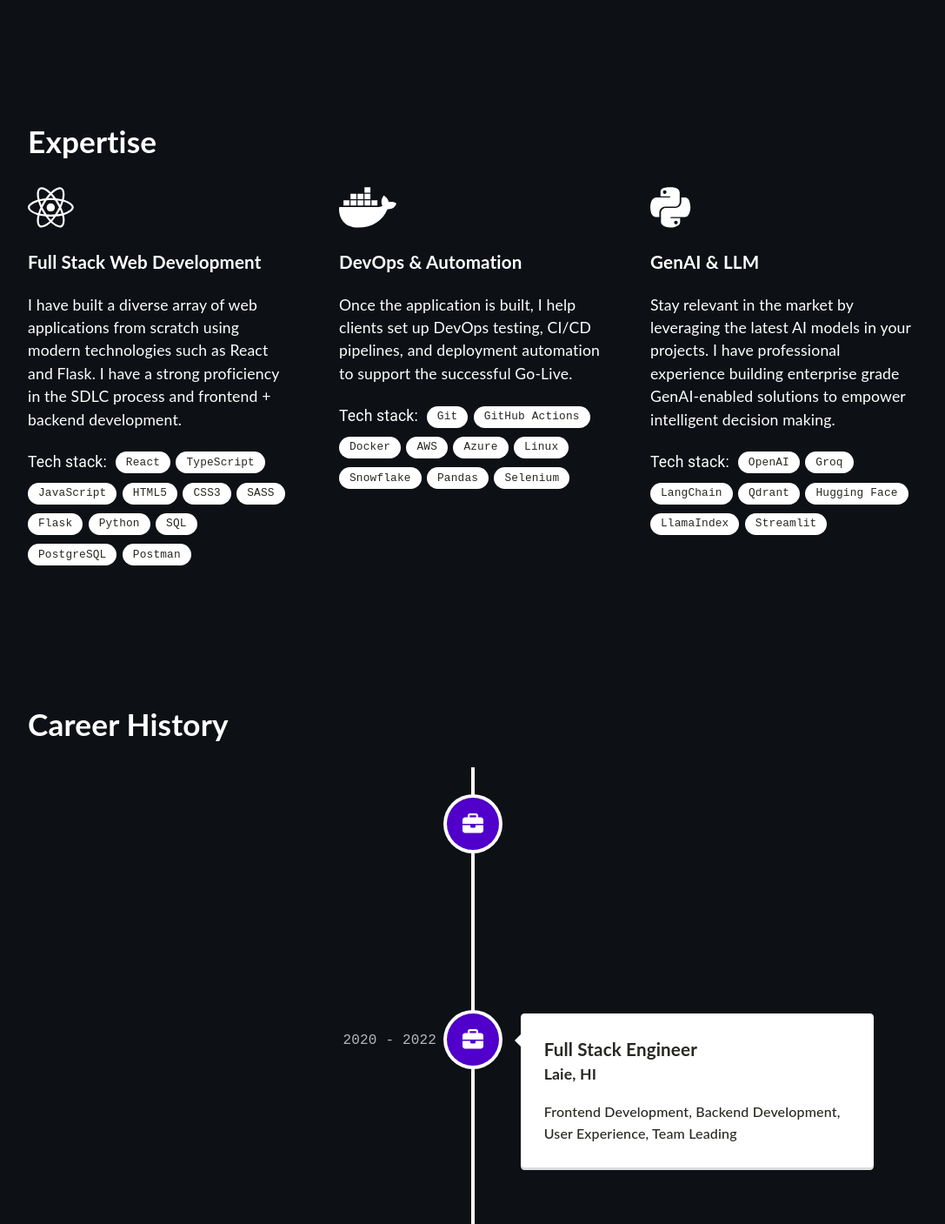
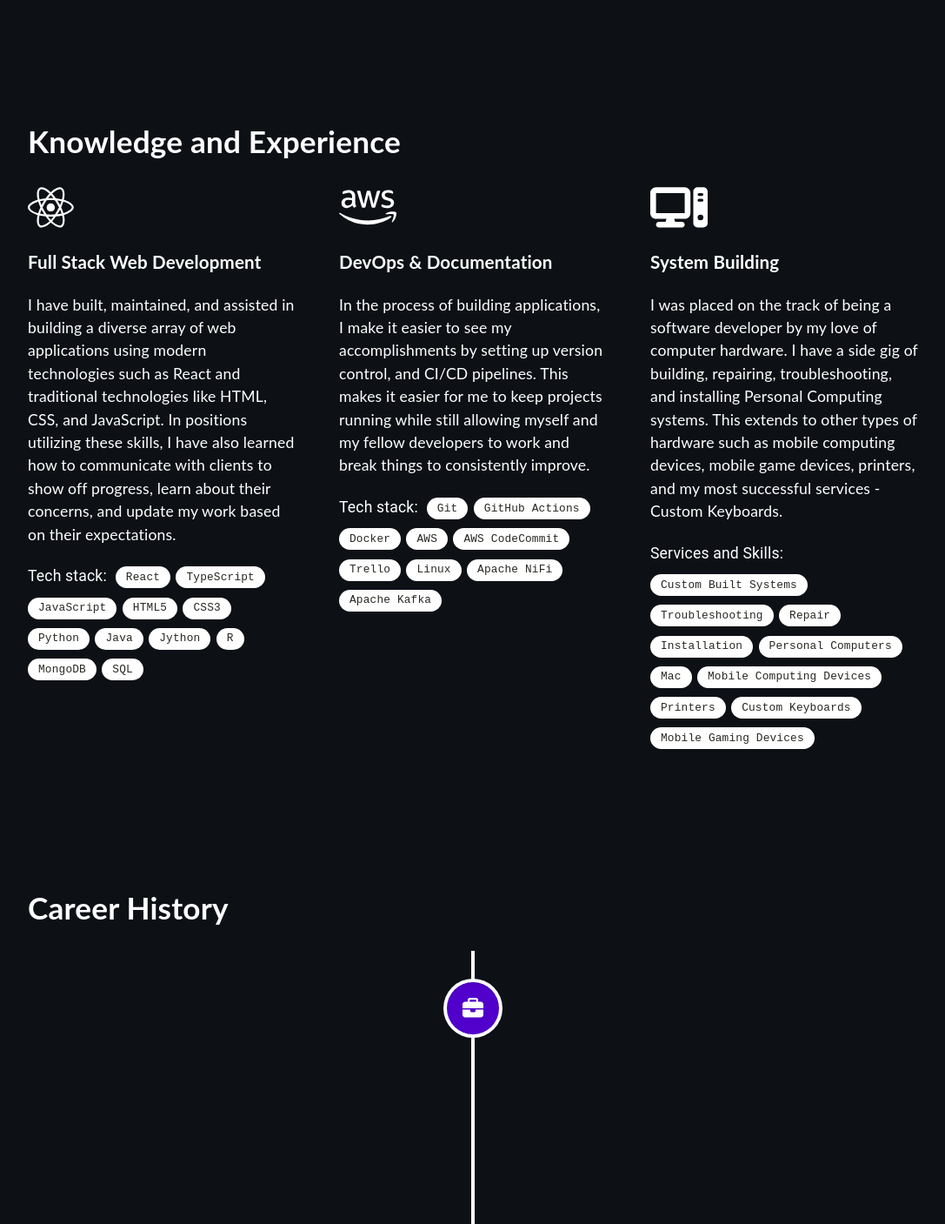
Before and after one commit to emm-henkel/react-portfolio-update, a React (Create React App) app: page / in a window 1280 px wide. Shown: the part 780-2187 px from the top of the page at 87% size, without its empty margins (96-1183 px from the left). Built offline with nearby package versions, Linux system fonts and the light colour scheme.

Commit message:
updated Expertise and Timeline to be more specific about skills and accomplishments respectively

```diff
--- a/src/components/Expertise.tsx
+++ b/src/components/Expertise.tsx
@@ -1,9 +1,10 @@
 import React from "react";
 import '@fortawesome/free-regular-svg-icons'
 import { FontAwesomeIcon } from '@fortawesome/react-fontawesome';
-import { faReact, faDocker, faPython } from '@fortawesome/free-brands-svg-icons';
+import { faReact, faAws} from '@fortawesome/free-brands-svg-icons';
 import Chip from '@mui/material/Chip';
 import '../assets/styles/Expertise.scss';
+import { faComputer } from "@fortawesome/free-solid-svg-icons";
 
 const labelsFirst = [
     "React",
@@ -11,12 +12,13 @@ const labelsFirst = [
     "JavaScript",
     "HTML5",
     "CSS3",
-    "SASS",
-    "Flask",
     "Python",
+    "Java",
+    "Jython",
+    "R",
+    "MongoDB",
     "SQL",
-    "PostgreSQL",
-    "Postman"
+
 ];
 
 const labelsSecond = [
@@ -24,33 +26,36 @@ const labelsSecond = [
     "GitHub Actions",
     "Docker",
     "AWS",
-    "Azure",
+    "AWS CodeCommit",
+    "Trello",
     "Linux",
-    "Snowflake",
-    "Pandas",
-    "Selenium",
+    "Apache NiFi",
+    "Apache Kafka"
 ];
 
 const labelsThird = [
-    "OpenAI",
-    "Groq",
-    "LangChain",
-    "Qdrant",
-    "Hugging Face",
-    "LlamaIndex",
-    "Streamlit",
+    "Custom Built Systems",
+    "Troubleshooting",
+    "Repair",
+    "Installation",
+    "Personal Computers",
+    "Mac",
+    "Mobile Computing Devices",
+    "Printers",
+    "Custom Keyboards",
+    "Mobile Gaming Devices",
 ];
 
 function Expertise() {
     return (
     <div className="container" id="expertise">
         <div className="skills-container">
-            <h1>Expertise</h1>
+            <h1>Knowledge and Experience</h1>
             <div className="skills-grid">
                 <div className="skill">
                     <FontAwesomeIcon icon={faReact} size="3x"/>
                     <h3>Full Stack Web Development</h3>
-                    <p>I have built a diverse array of web applications from scratch using modern technologies such as React and Flask. I have a strong proficiency in the SDLC process and frontend + backend development.</p>
+                    <p>I have built, maintained, and assisted in building a diverse array of web applications using modern technologies such as React and traditional technologies like HTML, CSS, and JavaScript. In positions utilizing these skills, I have also learned how to communicate with clients to show off progress, learn about their concerns, and update my work based on their expectations.</p>
                     <div className="flex-chips">
                         <span className="chip-title">Tech stack:</span>
                         {labelsFirst.map((label, index) => (
@@ -60,9 +65,9 @@ function Expertise() {
                 </div>
 
                 <div className="skill">
-                    <FontAwesomeIcon icon={faDocker} size="3x"/>
-                    <h3>DevOps & Automation</h3>
-                    <p>Once the application is built, I help clients set up DevOps testing, CI/CD pipelines, and deployment automation to support the successful Go-Live.</p>
+                    <FontAwesomeIcon icon={faAws} size="3x"/>
+                    <h3>DevOps & Documentation</h3>
+                    <p>In the process of building applications, I make it easier to see my accomplishments by setting up version control, and CI/CD pipelines. This makes it easier for me to keep projects running while still allowing myself and my fellow developers to work and break things to consistently improve.</p>
                     <div className="flex-chips">
                         <span className="chip-title">Tech stack:</span>
                         {labelsSecond.map((label, index) => (
@@ -72,11 +77,11 @@ function Expertise() {
                 </div>
 
                 <div className="skill">
-                    <FontAwesomeIcon icon={faPython} size="3x"/>
-                    <h3>GenAI & LLM</h3>
-                    <p>Stay relevant in the market by leveraging the latest AI models in your projects. I have professional experience building enterprise grade GenAI-enabled solutions to empower intelligent decision making.</p>
+                    <FontAwesomeIcon icon={faComputer} size="3x"/>
+                    <h3>System Building</h3>
+                    <p>I was placed on the track of being a software developer by my love of computer hardware. I have a side gig of building, repairing, troubleshooting, and installing Personal Computing systems. This extends to other types of hardware such as mobile computing devices, mobile game devices, printers, and my most successful services - Custom Keyboards.</p>
                     <div className="flex-chips">
-                        <span className="chip-title">Tech stack:</span>
+                        <span className="chip-title">Services and Skills:</span>
                         {labelsThird.map((label, index) => (
                             <Chip key={index} className='chip' label={label} />
                         ))}
--- a/src/components/Timeline.tsx
+++ b/src/components/Timeline.tsx
@@ -16,50 +16,50 @@ function Timeline() {
             className="vertical-timeline-element--work"
             contentStyle={{ background: 'white', color: 'rgb(39, 40, 34)' }}
             contentArrowStyle={{ borderRight: '7px solid  white' }}
-            date="2022 - present"
+            date="June 2024 - September 2024"
             iconStyle={{ background: '#5000ca', color: 'rgb(39, 40, 34)' }}
             icon={<FontAwesomeIcon icon={faBriefcase} />}
           >
-            <h3 className="vertical-timeline-element-title">Technology Consultant</h3>
-            <h4 className="vertical-timeline-element-subtitle">Dallas, TX</h4>
+            <h3 className="vertical-timeline-element-title">Software Developer II</h3>
+            <h4 className="vertical-timeline-element-subtitle">Trinity Information Technology</h4>
             <p>
-              Full-stack Web Development, GenAI/LLM, Project Management, Business Development
+              Automated Data Transformation, .GRIB Weather Data Processing, Software Design Documenatation, Interface Design Documentation, Web Development
             </p>
           </VerticalTimelineElement>
           <VerticalTimelineElement
             className="vertical-timeline-element--work"
-            date="2020 - 2022"
+            date="September 2022 - May 2024"
             iconStyle={{ background: '#5000ca', color: 'rgb(39, 40, 34)' }}
             icon={<FontAwesomeIcon icon={faBriefcase} />}
           >
-            <h3 className="vertical-timeline-element-title">Full Stack Engineer</h3>
-            <h4 className="vertical-timeline-element-subtitle">Laie, HI</h4>
+            <h3 className="vertical-timeline-element-title">Software Developer I</h3>
+            <h4 className="vertical-timeline-element-subtitle">Trinity Information Technology </h4>
             <p>
-              Frontend Development, Backend Development, User Experience, Team Leading
+              Frontend Development, Backend Development, Version Control, User Experience, Scrum, Mentoring, Unit Testing, Client Communication
             </p>
           </VerticalTimelineElement>
           <VerticalTimelineElement
             className="vertical-timeline-element--work"
-            date="2021 - 2021"
+            date="May 2022 - August 2022"
             iconStyle={{ background: '#5000ca', color: 'rgb(39, 40, 34)' }}
             icon={<FontAwesomeIcon icon={faBriefcase} />}
           >
-            <h3 className="vertical-timeline-element-title">Staff Engineer Intern</h3>
-            <h4 className="vertical-timeline-element-subtitle">Laie, HI</h4>
+            <h3 className="vertical-timeline-element-title">Software Developer Intern</h3>
+            <h4 className="vertical-timeline-element-subtitle">Trinity Information Technology</h4>
             <p>
-              Full-stack Development, API Development, User Experience
+              Frontend Development, Web Development, User Experience, Scrum
             </p>
           </VerticalTimelineElement>
           <VerticalTimelineElement
             className="vertical-timeline-element--work"
-            date="2020 - 2020"
+            date="September 2019 - May 2023"
             iconStyle={{ background: '#5000ca', color: 'rgb(39, 40, 34)' }}
             icon={<FontAwesomeIcon icon={faBriefcase} />}
           >
-            <h3 className="vertical-timeline-element-title">Data Analyst Intern</h3>
-            <h4 className="vertical-timeline-element-subtitle">Tokyo, Japan</h4>
+            <h3 className="vertical-timeline-element-title">Computer Science Student</h3>
+            <h4 className="vertical-timeline-element-subtitle">Rowan University</h4>
             <p>
-              Automation, Data Governance, Statistical Analysis
+              Bachelor of Science in Computer Science with a Certificate of Undergraduate Study in Graphics, Visualization and Gaming Technology. Dean's List and President's List.
             </p>
           </VerticalTimelineElement>
         </VerticalTimeline>
```
